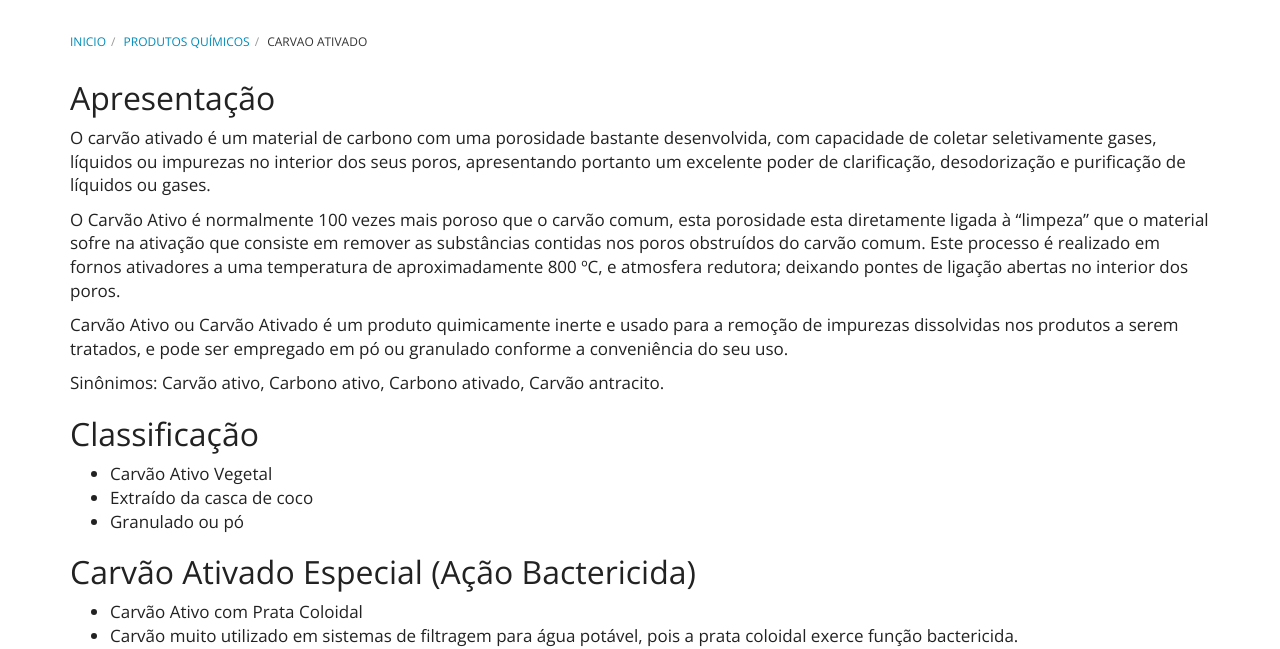
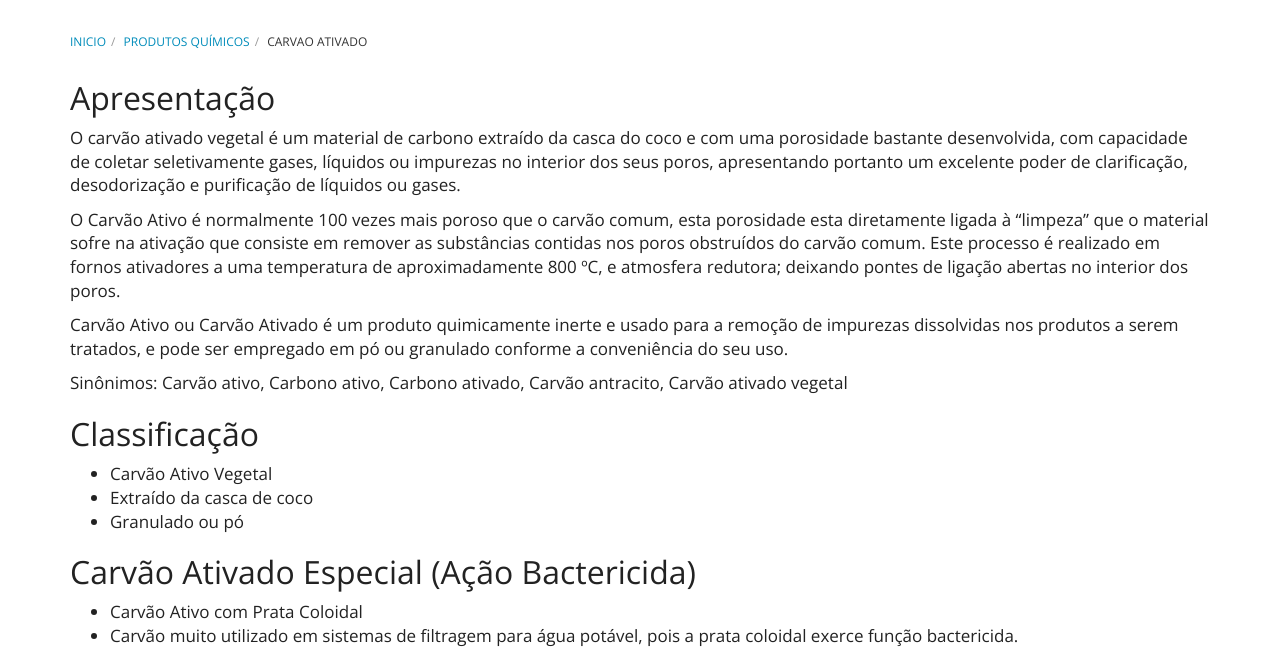
Before and after one commit to purewaterefluentes/purewaterefluentes.github.io, a Jekyll site: the page built from produtos/carvao-ativado.md, in a window 1280 px wide and 900 px high, cut to the strip 251-900 px from the top of the window. Built offline with Jekyll 4.4.1, drawn with Linux system fonts in a browser that asks for light colours; nearby versions of some CDN libraries; library files that are not in the unit come from our copies.

Commit message:
Update and rename carvao-ativo-areia.md to carvao-ativado.md

```diff
--- a/produtos/carvao-ativo-areia.md
+++ b/produtos/carvao-ativado.md
@@ -5,14 +5,14 @@ title: Carvao Ativado
 
 ## Apresentação
 
-O carvão ativado é um material de carbono com uma porosidade bastante desenvolvida, com capacidade de coletar seletivamente gases, líquidos ou impurezas no interior dos seus poros, apresentando portanto um excelente poder de clarificação, desodorização e purificação de líquidos ou gases.
+O carvão ativado vegetal é um material de carbono extraído da casca do coco e com uma porosidade bastante desenvolvida, com capacidade de coletar seletivamente gases, líquidos ou impurezas no interior dos seus poros, apresentando portanto um excelente poder de clarificação, desodorização e purificação de líquidos ou gases.
 
 O Carvão Ativo é normalmente 100 vezes mais poroso que o carvão comum, esta porosidade esta diretamente ligada à "limpeza" que o material sofre na ativação que consiste em remover as substâncias contidas nos poros obstruídos do carvão comum.
 Este processo é realizado em fornos ativadores a uma temperatura de aproximadamente 800 ºC, e atmosfera redutora; deixando pontes de ligação abertas no interior dos poros.
 
 Carvão Ativo ou Carvão Ativado é um produto quimicamente inerte e usado para a remoção de impurezas dissolvidas nos produtos a serem tratados, e pode ser empregado em pó ou granulado conforme a conveniência do seu uso.
 
-Sinônimos: Carvão ativo, Carbono ativo, Carbono ativado, Carvão antracito.
+Sinônimos: Carvão ativo, Carbono ativo, Carbono ativado, Carvão antracito, Carvão ativado vegetal
 
 ## Classificação
 - Carvão Ativo Vegetal
```
